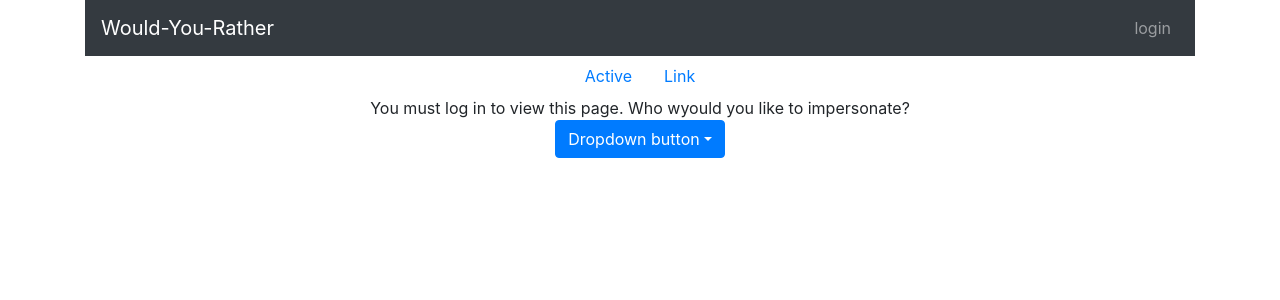
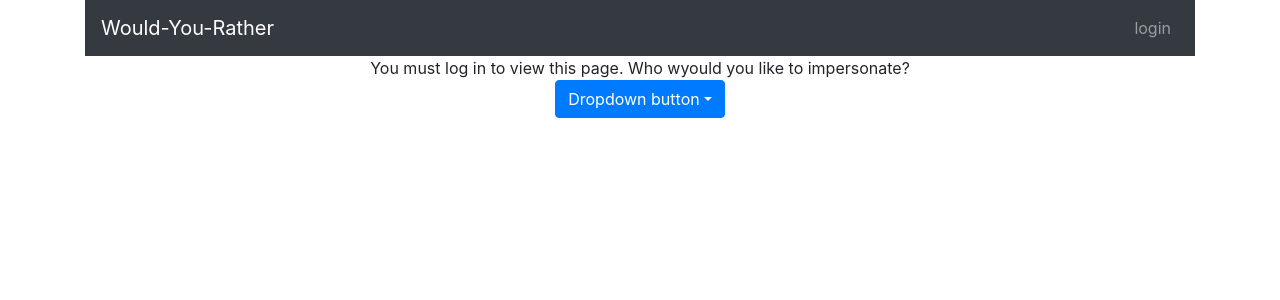
Before and after one commit to lacra-oloeriu/would-you-rather-starter-v2, a React (Create React App) app: page /login in a window 1280 px wide. Shown: the top 300 px of the page. Built offline with nearby package versions, Linux system fonts and the light colour scheme.

Commit message:
deleted QuestionNav

```diff
--- a/src/components/App.js
+++ b/src/components/App.js
@@ -2,7 +2,6 @@ import React, { Component } from 'react'
 import { connect } from 'react-redux'
 import { handleInitialData } from '../actions/shared'
 import { Container, Row, Col, Navbar, Nav, Link } from 'react-bootstrap'
-import QuestionNav from './QuestionNav'
 import QuestionPreviewContainer from './QuestionPreviewContainer'
 import QuestionNavbar from './QuestionNavbar'
 import "holderjs"
@@ -41,7 +40,6 @@ class App extends Component {
 
                 <Container >
                     <QuestionNavbar />
-                    <QuestionNav />
                     <div>
                         {this.props.loading === true
                             ? <NoUsersLoggedIn />
--- a/src/components/QuestionNav.js
+++ /dev/null
@@ -1,20 +0,0 @@
-import React ,{ Component } from 'react'
-import { Container, Row, Col, Navbar, Nav,Link } from 'react-bootstrap'
-
-
-class QuestionNav extends Component {
-    render() {
-        return (
-            < Nav className = "justify-content-center">
-              <Nav.Item>
-                <Nav.Link> Active</Nav.Link>
-              </Nav.Item>
-              <Nav.Item>
-              <Nav.Link eventKey ="Link-1"> Link</Nav.Link>
-              </ Nav.Item>
-            </Nav>
-    )
-  }
-}
-
-export default QuestionNav
```
